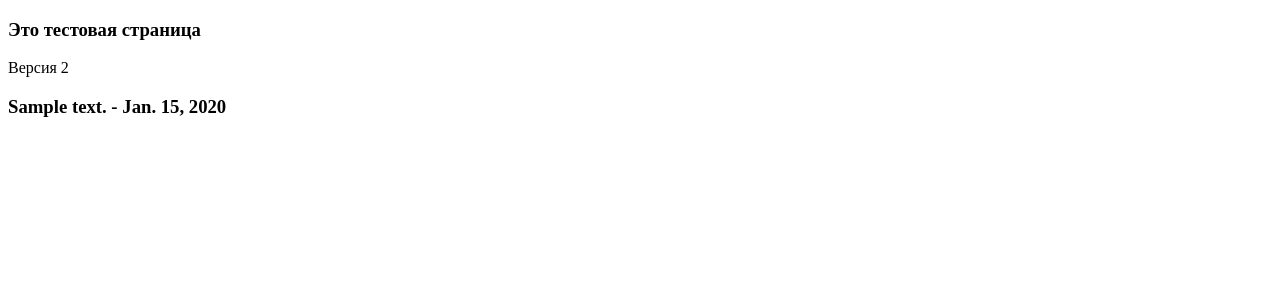
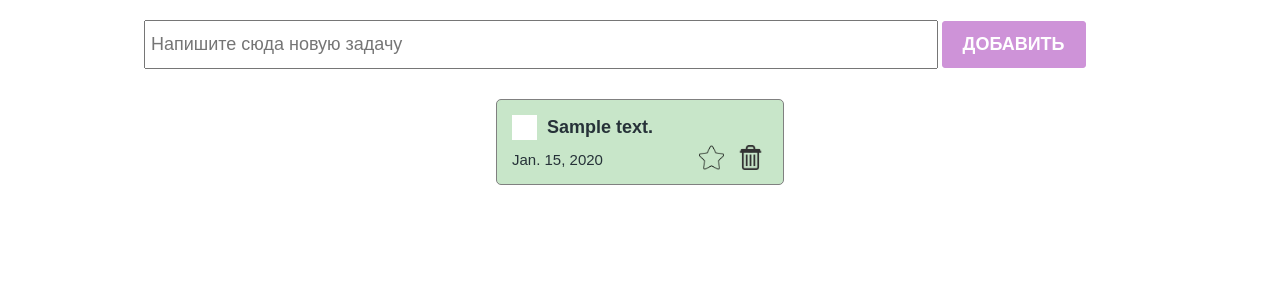
Before and after one commit to aikem26/todo, a Django app: page /test/ in a window 1280 px wide. Shown: the top 300 px of the page. Run offline with Django 3.2, Linux system fonts and the light colour scheme; tables that the repository leaves empty hold one stand-in row (values such as "Sample post").

Commit message:
changed test.html

```diff
--- a/main/templates/test.html
+++ b/main/templates/test.html
@@ -1,15 +1,49 @@
+{% load static %}
 <!DOCTYPE html>
 <html lang="en">
 <head>
     <meta charset="UTF-8">
     <meta name="viewport" content="width=device-width, initial-scale=1.0">
-    <title>Document</title>
+    <title>Todo</title>
+    <!--<link rel="stylesheet" href="./styles/index.css">-->
+    <link rel="stylesheet" href="{% static 'styles/index.css' %}">
+    <!--<link rel="stylesheet" href="./styles/chekbox.css">-->
+    <link rel="stylesheet" href="{% static 'styles/checkbox.css' %}">
 </head>
 <body>
-    <h3>Это тестовая страница</h3>
-    <div>Версия 2</div>
-    {% for todo in todo_list %}
-        <h3>{{ todo.text }} - {{ todo.creatted_at }}</h3>
-    {% endfor %}
+    <section>
+        <div class="create_container">
+            <input
+                class="create_input"
+                type="text"
+                placeholder="Напишите сюда новую задачу"
+            />
+            <button class="create_button">Добавить</button>
+        </div>
+
+        <div class="todo_container">
+
+            {% for todo in todo_list %}
+            <div class="todo_item">
+                <div class="todo_item_header">
+                    <label class="checkbox_container">
+                        <input type="checkbox" />
+                        <span class="checkmark"></span>
+                    </label>
+                    <h4>{{ todo.text }}</h4>
+                </div>
+
+
+                <div class="todo_item_footer">
+                    <p>{{ todo.creatted_at }}</p>
+                    <div class="action_buttons">
+                        <img src="./icons/unmarked.png" />
+                        <img src="./icons/delate.png" />
+                    </div>
+                </div>
+            </div>
+            {% endfor %}
+        </div>
+    </section>
 </body>
 </html>
```
